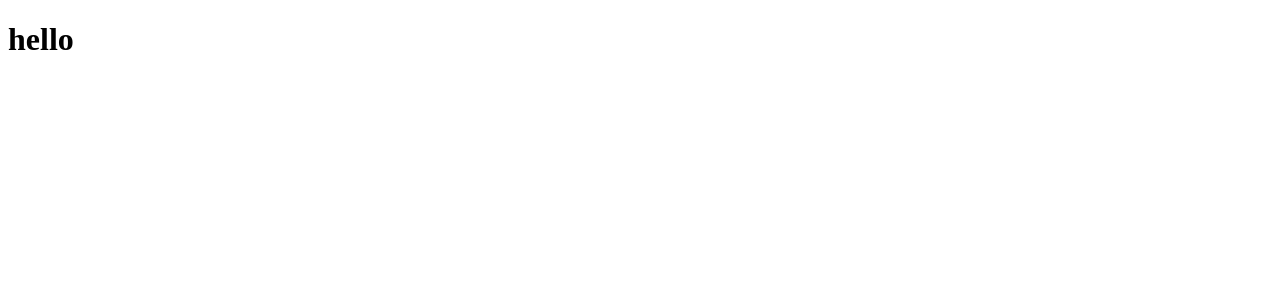
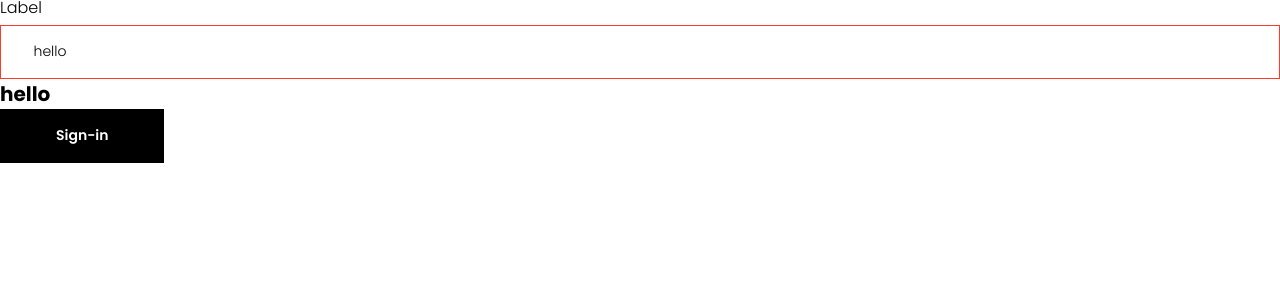
Before and after one commit to Safarali/fordemo, a React (Create React App) app: page /iphone in a window 1280 px wide. Shown: the top 300 px of the page. Built offline with nearby package versions, Linux system fonts and the light colour scheme.

Commit message:
Create reusable Button component

```diff
--- a/public/index.html
+++ b/public/index.html
@@ -11,7 +11,7 @@
     />
     <link rel="apple-touch-icon" href="%PUBLIC_URL%/logo192.png" />
     <link
-      href="https://fonts.googleapis.com/css2?family=Poppins:wght@200;300;400;700&display=swap"
+      href="https://fonts.googleapis.com/css2?family=Poppins:wght@200;300;600;700&display=swap"
       rel="stylesheet"
     />
     <!--
--- a/src/App.tsx
+++ b/src/App.tsx
@@ -1,7 +1,28 @@
 import React from 'react';
+import GlobalStyle from './components/GlobalStyle';
+import Input, { Label } from './components/Input';
+import Button from './components/Button';
 
 function App() {
-  return <h1>hello</h1>;
+  return (
+    <>
+      <GlobalStyle />
+      <Label inputId="hello">Label</Label>
+      <Input
+        type={'email'}
+        isError={true}
+        isDisabled={false}
+        placeholder={'email'}
+        value={'hello'}
+        onChange={(value) => console.log(value)}
+        id="hello"
+      />
+      <h1>hello</h1>
+      <Button onClick={() => console.log('clicked')} disabled={false}>
+        Sign-in
+      </Button>
+    </>
+  );
 }
 
 export default App;
--- /dev/null
+++ b/src/components/Button.tsx
@@ -0,0 +1,37 @@
+import React from 'react';
+import styled, { css } from 'styled-components';
+
+export const ButtonBase = styled.button`
+  height: 5.4rem;
+  padding: 0 5.6rem;
+  font-size: 1.4rem;
+  font-weight: 600;
+  color: #ffffff;
+  background-color: #000000;
+  border: none;
+  cursor: pointer;
+
+  ${(props) =>
+    props.disabled &&
+    css`
+      background-color: #cccccc;
+      color: #707070;
+      cursor: default;
+    `}
+`;
+
+type ButtonProps = {
+  disabled: boolean;
+  children: string;
+  onClick: () => void;
+};
+
+const Button: React.FC<ButtonProps> = ({ disabled, children, onClick }) => {
+  return (
+    <ButtonBase onClick={onClick} disabled={disabled}>
+      {children}
+    </ButtonBase>
+  );
+};
+
+export default Button;
--- /dev/null
+++ b/src/components/GlobalStyle.tsx
@@ -0,0 +1,29 @@
+import { create } from 'domain';
+import { createGlobalStyle } from 'styled-components';
+
+const GlobalStyle = createGlobalStyle`
+  *,
+  *::after,
+  *::before {
+    margin: 0;
+    padding: 0;
+    box-sizing: inherit;
+    outline: none;
+  }
+
+  html {
+    font-size: 62.5%;
+  }
+
+  body {
+    box-sizing: border-box;
+    font-family: 'Poppins', Arial, Helvetica, sans-serif;
+  }
+
+  input, button {
+    font-family: 'Poppins', Arial, Helvetica, sans-serif;
+
+  }
+`;
+
+export default GlobalStyle;
--- a/src/components/Input.tsx
+++ b/src/components/Input.tsx
@@ -1,4 +1,4 @@
-import React, { ReactEventHandler } from 'react';
+import React from 'react';
 import styled, { css } from 'styled-components';
 
 type InputBaseProps = {
@@ -6,9 +6,8 @@ type InputBaseProps = {
   disabled: boolean;
 };
 const InputBase = styled.input<InputBaseProps>`
-  height: 5.424rem;
+  height: 5.4rem;
   width: 100%;
-  font-family: 'Poppins';
   font-size: 1.4rem;
   color: #000000;
   border: 0.1rem solid #707070;
@@ -26,7 +25,6 @@ const InputBase = styled.input<InputBaseProps>`
 
 const LabelBase = styled.label`
   display: block;
-
   font-size: 1.6rem;
   line-height: 1.6rem;
   color: #000000;
--- a/src/pages/AppleWatch.tsx
+++ b/src/pages/AppleWatch.tsx
@@ -0,0 +1,4 @@
+import React from 'react';
+export const Componenent = () => {
+  return <h1>I am component</h1>;
+};
--- a/src/pages/ComingProducts.tsx
+++ b/src/pages/ComingProducts.tsx
@@ -0,0 +1,4 @@
+import React from 'react';
+export const Componenent = () => {
+  return <h1>I am component</h1>;
+};
--- a/src/pages/Iphone.tsx
+++ b/src/pages/Iphone.tsx
@@ -0,0 +1,4 @@
+import React from 'react';
+export const Componenent = () => {
+  return <h1>I am component</h1>;
+};
--- a/src/pages/MacbookPro.tsx
+++ b/src/pages/MacbookPro.tsx
@@ -0,0 +1,4 @@
+import React from 'react';
+export const Componenent = () => {
+  return <h1>I am component</h1>;
+};
--- a/src/pages/Signin.tsx
+++ b/src/pages/Signin.tsx
@@ -0,0 +1,4 @@
+import React from 'react';
+export const Componenent = () => {
+  return <h1>I am component</h1>;
+};
--- a/src/pages/Signup.tsx
+++ b/src/pages/Signup.tsx
@@ -0,0 +1,4 @@
+import React from 'react';
+export const Componenent = () => {
+  return <h1>I am component</h1>;
+};
--- a/src/pages/Welcome.tsx
+++ b/src/pages/Welcome.tsx
@@ -0,0 +1,4 @@
+import React from 'react';
+export const Componenent = () => {
+  return <h1>I am component</h1>;
+};
```
